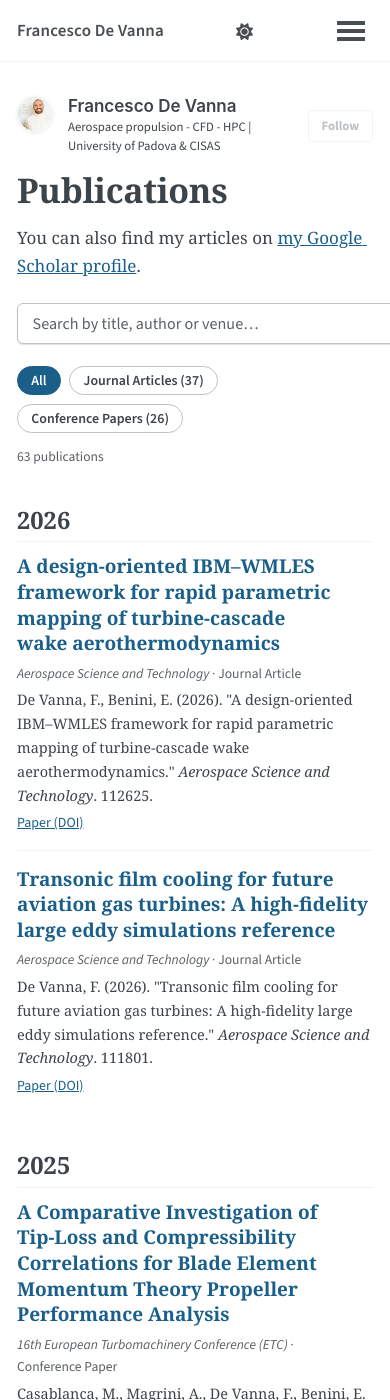
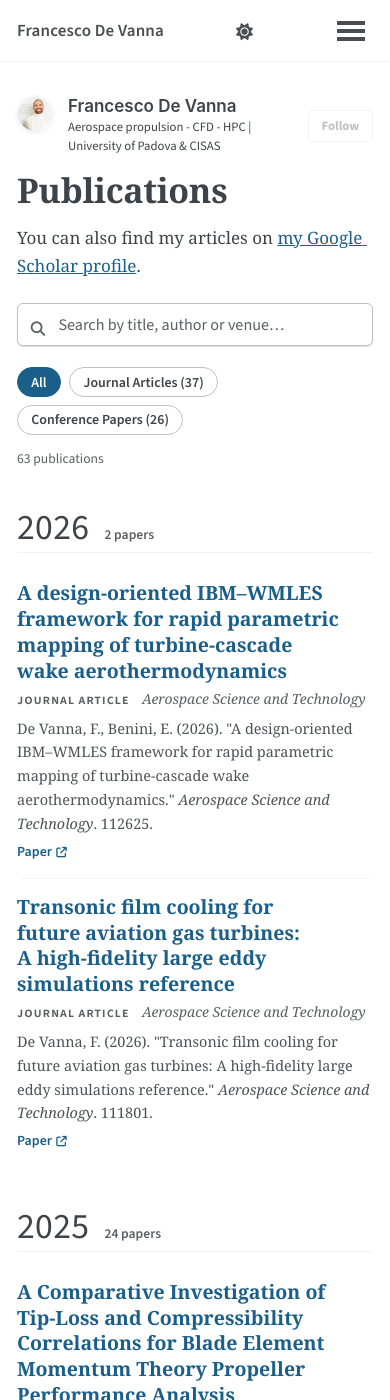
Before and after one commit to FrancescoDeVanna/francescodevanna.github.io, a Jekyll site: the page built from _pages/publications.html, in a window 390 px wide and 1400 px high. Built offline with Jekyll 4.4.1, drawn with Linux system fonts in a browser that asks for light colours; some web fonts are replaced; a style sheet for code colours, icons or effects is not loaded; some of the changed text lies outside the part shown.

Commit message:
Publications: editorial redesign; CV: link to publications instead of full list
- Monumental year numerals in a sticky left rail (desktop) with per-year counts
- Small-caps type labels, italic venue, refined title hierarchy
- Search-match highlighting (<mark>), icon in search field, hover wash
- Empty state with clear-filters action; staggered entrance on filter change
- Fix: input[type=search] box-sizing overflow on mobile (theme content-box rule)
- CV: replace inline publication list with pointer to Publications page

Co-Authored-By: Claude Opus 4.8 (1M context) <noreply@anthropic.com>

```diff
--- a/_pages/publications.html
+++ b/_pages/publications.html
@@ -14,7 +14,10 @@ author_profile: true
 {% assign total = site.publications | size %}
 
 <div class="pub-controls">
-  <input type="search" id="pub-search" class="pub-search" placeholder="Search by title, author or venue&hellip;" aria-label="Search publications by title, author or venue" autocomplete="off">
+  <div class="pub-search-wrap">
+    <i class="fa fa-magnifying-glass pub-search-ico" aria-hidden="true"></i>
+    <input type="search" id="pub-search" class="pub-search" placeholder="Search by title, author or venue&hellip;" aria-label="Search publications by title, author or venue" autocomplete="off">
+  </div>
   <div class="pub-chips" role="group" aria-label="Filter by publication type">
     <button type="button" class="pub-chip is-active" data-cat="all" aria-pressed="true">All</button>
     {% for category in site.publication_category %}
@@ -30,8 +33,15 @@ author_profile: true
 
 {% assign by_year = site.publications | group_by_exp: "item", "item.date | date: '%Y'" | sort: "name" | reverse %}
 {% for year in by_year %}
+{% assign year_size = year.items | size %}
 <section class="pub-year-group">
-  <h2 class="pub-year">{{ year.name }}</h2>
+  <div class="pub-year-rail">
+    <h2 class="pub-year">
+      <span class="pub-year-num">{{ year.name }}</span>
+      <span class="pub-year-count">{{ year_size }} {% if year_size == 1 %}paper{% else %}papers{% endif %}</span>
+    </h2>
+  </div>
+  <div class="pub-year-items">
   {% assign year_posts = year.items | sort: "title" %}
   {% for post in year_posts %}
     {% case post.category %}
@@ -40,38 +50,68 @@ author_profile: true
       {% when 'books' %}{% assign cat_label = 'Book' %}
       {% else %}{% assign cat_label = site.publication_category[post.category].title | default: post.category %}
     {% endcase %}
-    <div class="list__item pub-item" data-cat="{{ post.category }}" data-search="{{ post.title | downcase | strip_html | escape }} {{ post.venue | downcase | escape }} {{ post.citation | strip_html | downcase | escape }}">
+    <div class="pub-item" data-cat="{{ post.category }}" data-search="{{ post.title | downcase | strip_html | escape }} {{ post.venue | downcase | escape }} {{ post.citation | strip_html | downcase | escape }}">
       <article class="archive__item" itemscope itemtype="http://schema.org/CreativeWork">
-        <h3 class="archive__item-title" itemprop="headline">
+        <h3 class="pub-title" itemprop="headline">
           <a href="{{ base_path }}{{ post.url }}" rel="permalink">{{ post.title }}</a>
         </h3>
-        <p class="pub-meta"><i>{{ post.venue }}</i> &middot; {{ cat_label }}</p>
+        <p class="pub-meta"><span class="pub-type">{{ cat_label }}</span><i class="pub-venue">{{ post.venue }}</i></p>
         {% if post.citation %}
           <p class="pub-citation">{{ post.citation }}</p>
         {% endif %}
         {% if post.paperurl %}
-          <p class="pub-links"><a href="{{ post.paperurl }}">Paper (DOI)</a></p>
+          <p class="pub-links"><a href="{{ post.paperurl }}">Paper <i class="fa fa-arrow-up-right-from-square" aria-hidden="true"></i></a></p>
         {% endif %}
       </article>
     </div>
   {% endfor %}
+  </div>
 </section>
 {% endfor %}
 
-<p class="pub-empty" id="pub-empty" hidden>No publications match your search.</p>
+<div class="pub-empty" id="pub-empty" hidden>
+  <p>No publications match your search.</p>
+  <button type="button" class="pub-chip" id="pub-clear">Clear search &amp; filters</button>
+</div>
 
 <script>
 (function () {
   var input = document.getElementById('pub-search');
-  var chips = Array.prototype.slice.call(document.querySelectorAll('.pub-chip'));
+  var chips = Array.prototype.slice.call(document.querySelectorAll('.pub-chip[data-cat]'));
   var items = Array.prototype.slice.call(document.querySelectorAll('.pub-item'));
   var groups = Array.prototype.slice.call(document.querySelectorAll('.pub-year-group'));
   var count = document.getElementById('pub-count');
   var empty = document.getElementById('pub-empty');
+  var clearBtn = document.getElementById('pub-clear');
   var total = items.length;
   var activeCat = 'all';
 
-  function apply() {
+  items.forEach(function (item) {
+    var a = item.querySelector('.pub-title a');
+    if (a) a.setAttribute('data-orig', a.textContent);
+  });
+
+  function highlight(item, q) {
+    var a = item.querySelector('.pub-title a');
+    if (!a) return;
+    var orig = a.getAttribute('data-orig');
+    while (a.firstChild) a.removeChild(a.firstChild);
+    if (!q) { a.appendChild(document.createTextNode(orig)); return; }
+    var low = orig.toLowerCase();
+    var pos = 0;
+    var idx = low.indexOf(q, pos);
+    while (idx !== -1) {
+      if (idx > pos) a.appendChild(document.createTextNode(orig.slice(pos, idx)));
+      var mark = document.createElement('mark');
+      mark.textContent = orig.slice(idx, idx + q.length);
+      a.appendChild(mark);
+      pos = idx + q.length;
+      idx = low.indexOf(q, pos);
+    }
+    if (pos < orig.length) a.appendChild(document.createTextNode(orig.slice(pos)));
+  }
+
+  function apply(animate) {
     var q = input.value.trim().toLowerCase();
     var visible = 0;
     items.forEach(function (item) {
--- a/_sass/include/_custom.scss
+++ b/_sass/include/_custom.scss
@@ -155,12 +155,16 @@ p, li {
   --pub-muted: #595f63;          /* 5.5:1 on white */
   --pub-chip-active-bg: #1a5f8a;
   --pub-chip-active-ink: #fff;
+  --pub-hover: rgba(26, 95, 138, 0.05);
+  --pub-mark: rgba(26, 95, 138, 0.16);
 }
 
 html[data-theme="dark"] {
   --pub-muted: #c3c9cd;
   --pub-chip-active-bg: #85c0e2;
   --pub-chip-active-ink: #10222e;
+  --pub-hover: rgba(133, 192, 226, 0.09);
+  --pub-mark: rgba(133, 192, 226, 0.28);
 }
 
 .pub-controls {
@@ -168,10 +172,25 @@ html[data-theme="dark"] {
   font-family: $ui-sans;
 }
 
-.pub-search {
+.pub-search-wrap {
+  position: relative;
+  max-width: 34em;
+}
+
+.pub-search-ico {
+  position: absolute;
+  left: 0.95em;
+  top: 50%;
+  transform: translateY(-50%);
+  font-size: 0.85em;
+  color: var(--pub-muted);
+  pointer-events: none;
+}
+
+input[type="search"].pub-search {
+  box-sizing: border-box;
   width: 100%;
-  max-width: 34em;
-  padding: 0.55em 0.9em;
+  padding: 0.6em 0.9em 0.6em 2.5em;
   font-family: $ui-sans;
   font-size: 0.95em;
   color: var(--global-text-color);
@@ -232,35 +251,178 @@ html[data-theme="dark"] {
   color: var(--pub-muted);
 }
 
+/* Year groups: sticky numeral rail on desktop, classic heading on mobile */
+
+.pub-year-group {
+  margin-top: 2.4em;
+}
+
 .pub-year {
-  margin-top: 1.6em;
-  padding-bottom: 0.25em;
-  font-size: 1.4em;
+  margin: 0 0 0.6em;
   border-bottom: 1px solid var(--global-border-color);
+  padding-bottom: 0.3em;
+}
+
+.pub-year-num {
+  display: inline-block;
+  font-family: $ui-sans;
+  font-weight: 300;
+  font-size: 2.1rem;
+  line-height: 1;
+  letter-spacing: 0.01em;
+  color: var(--global-text-color);
+  font-variant-numeric: tabular-nums;
+}
+
+.pub-year-count {
+  display: inline-block;
+  margin-left: 0.7em;
+  font-family: $ui-sans;
+  font-size: 0.8rem;
+  color: var(--pub-muted);
+}
+
+@media (min-width: 64em) {
+  .pub-year-group {
+    display: grid;
+    grid-template-columns: 6.8rem minmax(0, 1fr);
+    column-gap: 1.6rem;
+  }
+
+  .pub-year-rail {
+    position: sticky;
+    top: 1.2rem;
+    align-self: start;
+  }
+
+  .pub-year {
+    border-bottom: none;
+    padding-bottom: 0;
+  }
+
+  .pub-year-num {
+    display: block;
+    font-size: 3.4rem;
+    font-weight: 250;
+  }
+
+  .pub-year-count {
+    display: block;
+    margin: 0.5em 0 0 0.15em;
+  }
+
+  .pub-year-items {
+    border-top: 1px solid var(--global-border-color);
+    padding-top: 0.4em;
+  }
+}
+
+/* Entries */
+
+.pub-item {
+  margin: 0;
+  padding: 0.85em 0;
+  border-radius: 8px;
+  border-bottom: 1px solid var(--global-border-color);
+
+  &:last-child {
+    border-bottom: none;
+  }
+}
+
+@media (min-width: 64em) {
+  .pub-item {
+    margin: 0 -0.7em;
+    padding: 0.85em 0.7em;
+
+    &:hover {
+      background: var(--pub-hover);
+    }
+  }
+}
+
+.pub-title {
+  margin: 0;
+  font-family: $content-serif;
+  font-size: 1.15em;
+  font-weight: 600;
+  line-height: 1.32;
+  text-wrap: balance;
+
+  a { text-decoration: none; }
+  a:hover { text-decoration: underline; text-underline-offset: 0.15em; }
+
+  mark {
+    background: var(--pub-mark);
+    color: inherit;
+    border-radius: 2px;
+    padding: 0 0.08em;
+  }
 }
 
 .pub-meta {
-  margin: 0.15em 0 0.3em;
+  margin: 0.3em 0 0.35em;
   font-family: $ui-sans;
-  font-size: 0.8em;
+  font-size: 0.82em;
   color: var(--pub-muted);
 }
 
+.pub-type {
+  font-variant-caps: all-small-caps;
+  letter-spacing: 0.06em;
+  font-weight: 600;
+  margin-right: 0.9em;
+}
+
+.pub-venue {
+  font-family: $content-serif;
+}
+
 .pub-citation {
-  margin: 0 0 0.3em;
+  margin: 0 0 0.35em;
   font-size: 0.85em;
+  color: var(--global-text-color);
+  opacity: 0.92;
 }
 
 .pub-links {
   margin: 0;
   font-family: $ui-sans;
   font-size: 0.82em;
+  font-weight: 600;
+
+  a { text-decoration: none; }
+  a:hover { text-decoration: underline; }
+
+  .fa {
+    font-size: 0.75em;
+    margin-left: 0.15em;
+  }
 }
 
+/* Filter-change entrance: subtle, staggered, reduced-motion safe */
+
+@keyframes pub-in {
+  from { opacity: 0; transform: translateY(4px); }
+  to { opacity: 1; transform: none; }
+}
+
+.pub-anim {
+  animation: pub-in 0.22s cubic-bezier(0.22, 1, 0.36, 1) backwards;
+}
+
+/* Empty state */
+
 .pub-empty {
-  margin: 2em 0;
+  margin: 2.5em 0;
+  padding: 2em 1.5em;
+  text-align: center;
   font-family: $ui-sans;
   color: var(--pub-muted);
+  border: 1px dashed var(--global-dark-border-color);
+  border-radius: 10px;
+
+  p { margin: 0 0 1em; }
 }
 
 .pub-item[hidden],
```
Also changed, not shown: other parts of _pages/publications.html (+23 -3 lines), _pages/cv.md (+1 -3 lines).
